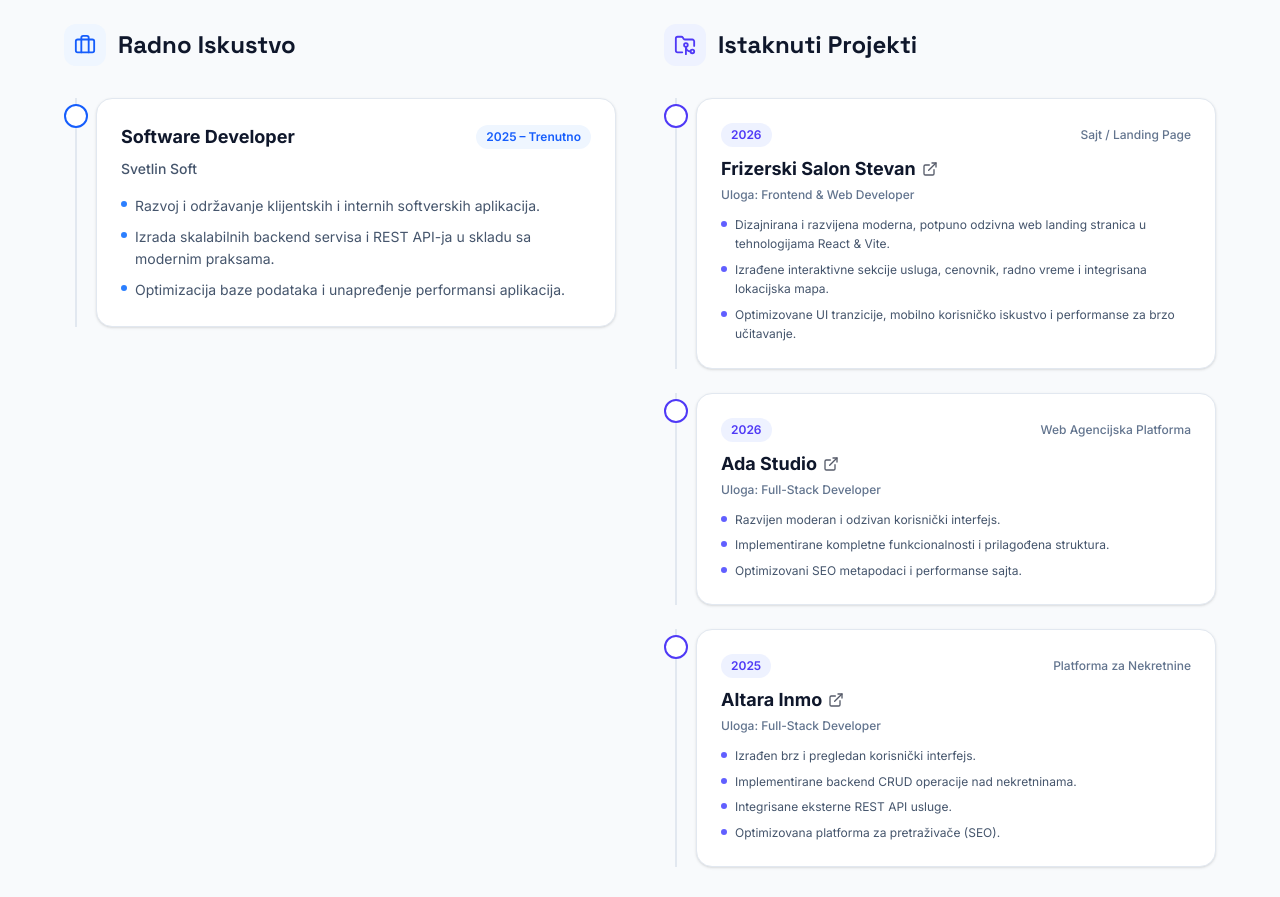
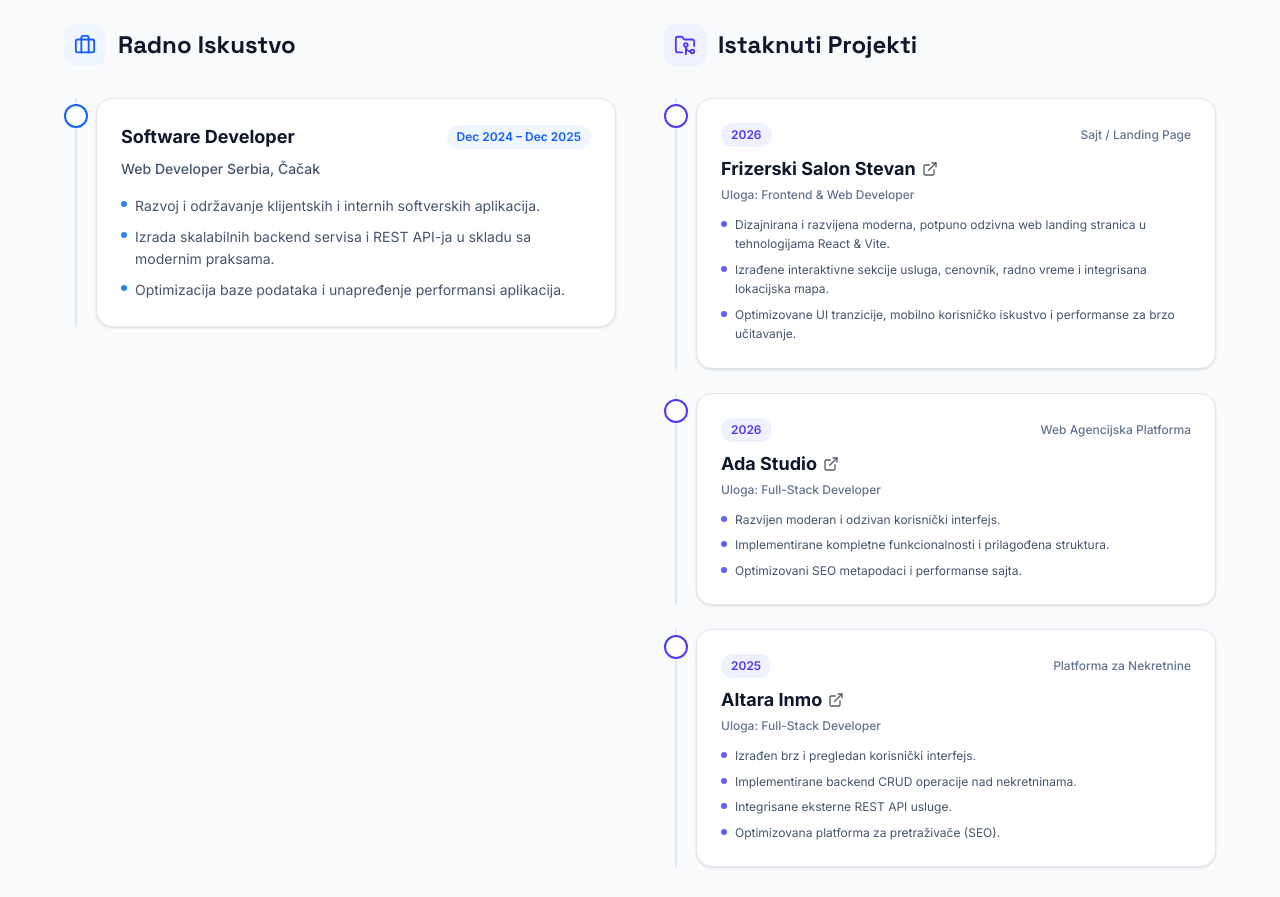
Before and after one commit to Strahinja-Sretenovic/Portfolio, a React (Vite) app: page / in a window 1280 px wide. Shown: the part 2720-3617 px from the top of the page. Built offline with nearby package versions, Linux system fonts and the light colour scheme.

Commit message:
feat: update experience details and theme toggle
- Update work experience entry with current role details
- Simplify theme toggle icons for improved rendering

```diff
--- a/src/components/Experience.tsx
+++ b/src/components/Experience.tsx
@@ -15,8 +15,8 @@ export function Experience({ onViewAllProjects }: ExperienceProps) {
   const experiences = [
     {
       title: "Software Developer",
-      company: "Svetlin Soft",
-      period: isSr ? "2025 – Trenutno" : "2025 – Present",
+      company: "Web Developer Serbia, Čačak",
+      period: "Dec 2024 – Dec 2025",
       points: isSr
         ? [
             "Razvoj i održavanje klijentskih i internih softverskih aplikacija.",
--- a/src/components/Header.tsx
+++ b/src/components/Header.tsx
@@ -128,8 +128,8 @@ export function Header({ currentView = "home", onNavigateHome, onOpenProjects }:
               className="p-2 rounded-full text-slate-600 hover:text-slate-900 dark:text-slate-400 dark:hover:text-white transition-colors"
               aria-label="Toggle Theme"
             >
-              <Sun className="h-5 w-5 rotate-0 scale-100 transition-all dark:-rotate-90 dark:scale-0" />
-              <Moon className="absolute h-5 w-5 rotate-90 scale-0 transition-all dark:rotate-0 dark:scale-100 top-1.5" />
+              <Sun className="h-5 w-5 dark:hidden" />
+              <Moon className="h-5 w-5 hidden dark:block" />
             </button>
           </div>
         </nav>
```
